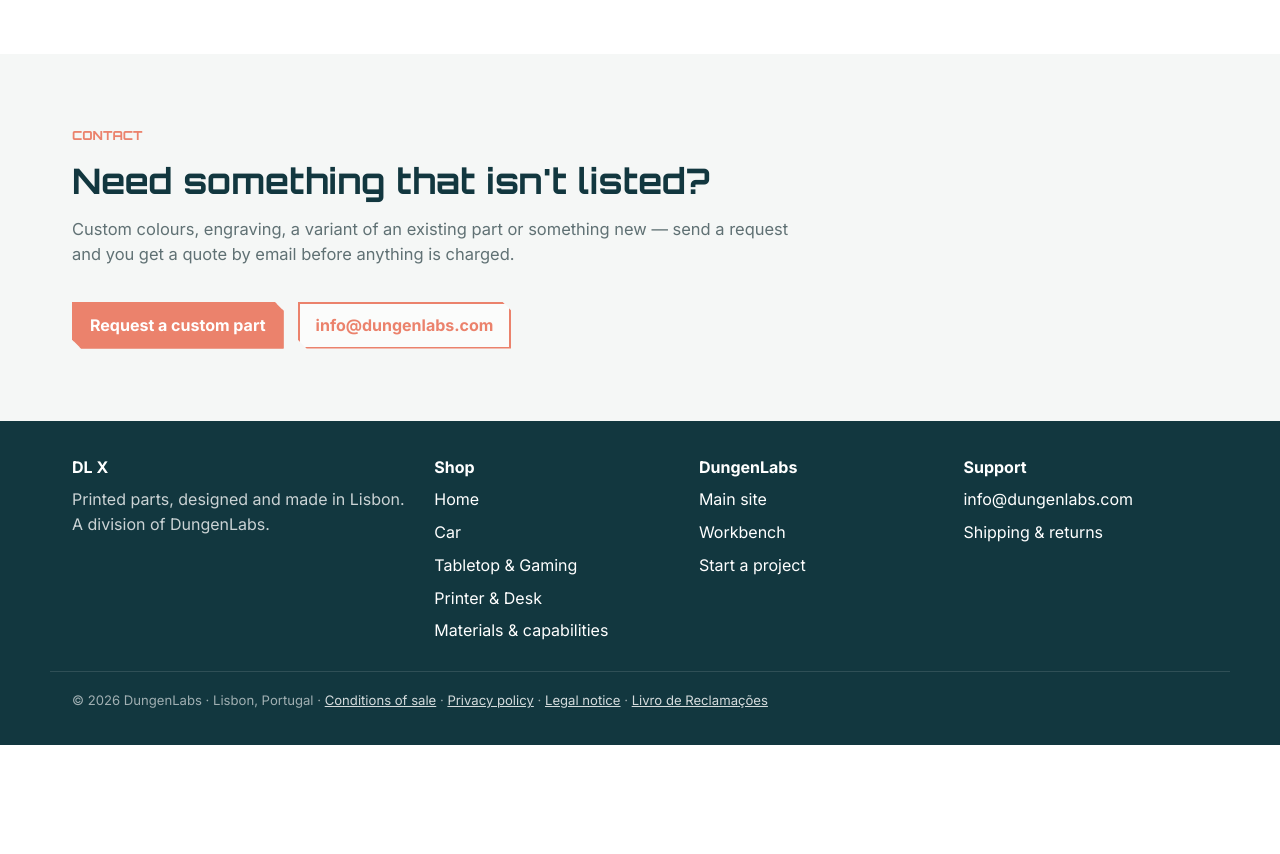
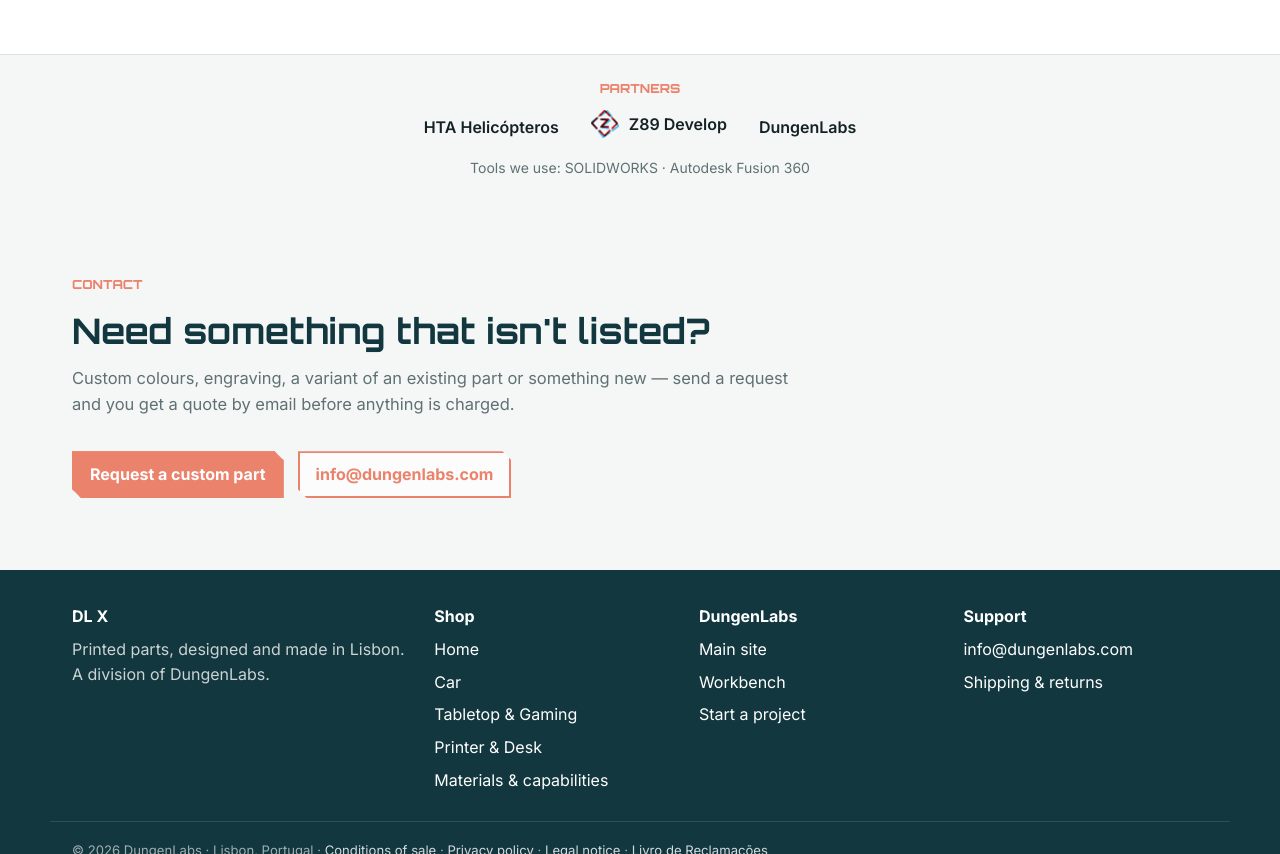
Before and after one commit to hubertdungen/DungenLabs_DLX, a website: page index.html in a window 1280 px wide. Shown: the part 3075-3929 px from the top of the page. Before the commit the page ends 3820 px from the top, so only its background shows below. Drawn offline with Linux system fonts and the light colour scheme.

Commit message:
Add compact partner and software strip with Portuguese labels

```diff
--- a/i18n.js
+++ b/i18n.js
@@ -106,6 +106,8 @@
       /* ------------------------------------------------------ oficina */
 
       /* ------------------------------------------------------ contacto */
+      "partners.eyebrow": "Parceiros",
+      "partners.tools": "Ferramentas que usamos:",
       "contact.eyebrow": "Contacto",
       "contact.h2": "Precisas de algo que não está listado?",
       "contact.kicker": "Cores à medida, gravação, uma variante de uma peça existente ou algo novo — envia um pedido e recebes um orçamento por email antes de qualquer pagamento.",
--- a/index.html
+++ b/index.html
@@ -169,6 +169,18 @@
       </div>
     </section>
 
+    <section class="partners" aria-labelledby="partners-title">
+      <div class="section-inner">
+        <p class="eyebrow" id="partners-title" data-i18n="partners.eyebrow">Partners</p>
+        <ul class="partner-list">
+          <li><span class="partner-text">HTA Helicópteros</span></li>
+          <li><a href="https://z89develop.pt"><img src="/images/partners/z89.png" alt="" width="28" height="28" loading="lazy"><span>Z89 Develop</span></a></li>
+          <li><a href="https://dungenlabs.com">DungenLabs</a></li>
+        </ul>
+        <p class="partner-tools"><span data-i18n="partners.tools">Tools we use:</span> SOLIDWORKS · Autodesk Fusion 360</p>
+      </div>
+    </section>
+
     <section class="contact dlx-contact">
       <div class="section-inner">
         <p class="eyebrow" data-i18n="contact.eyebrow">Contact</p>
--- a/styles-dlx.css
+++ b/styles-dlx.css
@@ -1267,3 +1267,13 @@ button.button {
   padding-left: 0;
   padding-right: 0;
 }
+
+/* Compact partner strip; software stays in a separate text line. */
+.partners { background: var(--surface, #F5F7F6); color: var(--ink, #142226); border-top: 1px solid var(--line, #DCE5E4); }
+.partners .section-inner { padding-top: 24px; padding-bottom: 24px; text-align: center; }
+.partners .eyebrow { margin: 0 0 12px; }
+.partner-list { list-style: none; margin: 0 0 12px; padding: 0; display: flex; flex-wrap: wrap; justify-content: center; align-items: center; gap: 12px 32px; }
+.partner-list a, .partner-text { display: inline-flex; align-items: center; gap: 10px; font-weight: 600; color: inherit; text-decoration: none; }
+.partner-list a:hover, .partner-list a:focus-visible { text-decoration: underline; text-underline-offset: 4px; }
+.partner-list img { width: 28px; height: 28px; object-fit: contain; }
+.partner-tools { margin: 0; font-size: .875rem; color: var(--muted, #607174); line-height: 1.6; }
```
Also changed, not shown: images/partners/z89.png (added).
